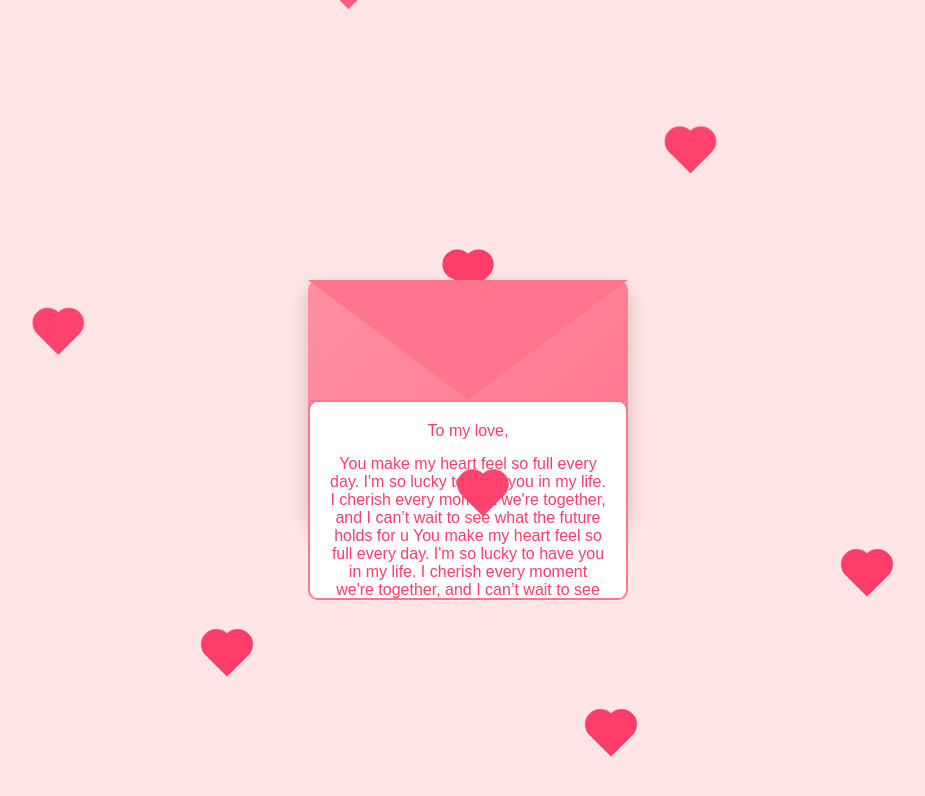
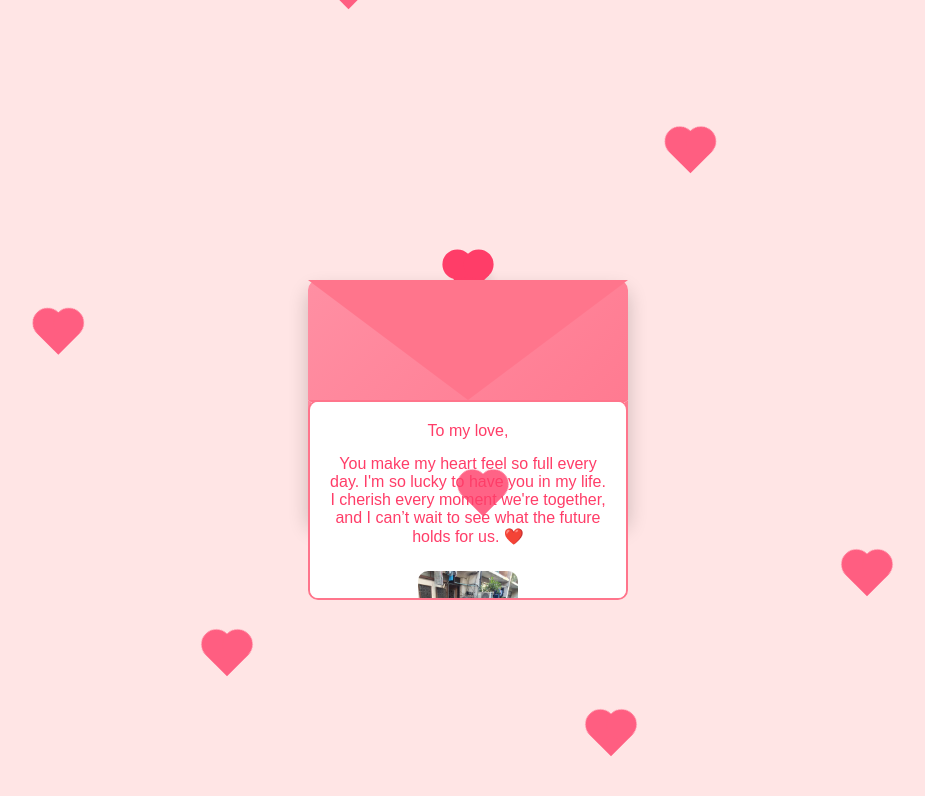
Before and after one commit to yUNO23132/For-my-babu, a plain HTML site: page index.html in a window 1280 px wide. Both pictures are taken after a click on the element 640 px from the left and 400 px from the top of the page. Shown: the whole page, without its empty margins (172-1097 px from the left). Drawn offline with Linux system fonts and the light colour scheme; files whose address does not match are found by name.

Commit message:
Update index.html

```diff
--- a/index.html
+++ b/index.html
@@ -189,20 +189,11 @@
     <div class="letter auto-expand">
       <p>To my love,</p>
       <p>
-
         You make my heart feel so full every day. I'm so lucky to have you in my life.
-        I cherish every moment we're together, and I can’t wait to see what the future holds for u
-        You make my heart feel so full every day. I'm so lucky to have you in my life.
-        I cherish every moment we're together, and I can’t wait to see what the future holds for u
-        You make my heart feel so full every day. I'm so lucky to have you in my life.
-        I cherish every moment we're together, and I can’t wait to see what the future holds for u
-        You make my heart feel so full every day. I'm so lucky to have you in my life.
-        I cherish every moment we're together, and I can’t wait to see what the future holds for u
-        You make my heart feel so full every day. I'm so lucky to have you in my life.
-        I cherish every moment we're together, and I can’t wait to see what the future holds for uYou make my heart feel so full every day. I'm so lucky to have you in my life.
         I cherish every moment we're together, and I can’t wait to see what the future holds for us. ❤️
       </p>
-      <img src="c:\Users\Admin\Downloads\att.94KDlkjljd26eLowuDk4dSEBTcUOJRus31X0thj7cpY.jpg" alt="Picture of us">
+      <!-- Update the image source to the path of your uploaded image -->
+      <img src="att.94KDlkjljd26eLowuDk4dSEBTcUOJRus31X0thj7cpY.jpg" alt="Picture of us">
     </div>
   </div>
 
@@ -215,21 +206,10 @@
   <div class="floating-heart" style="top: 70%; left: 80%; animation-delay: 10s;"></div>
   <div class="floating-heart" style="top: 80%; left: 30%; animation-delay: 12s;"></div>
   <div class="floating-heart" style="top: 90%; left: 60%; animation-delay: 14s;"></div>
-  <div class="floating-heart" style="top: 70%; left: 80%; animation-delay: 10s;"></div>
-  <div class="floating-heart" style="top: 80%; left: 30%; animation-delay: 12s;"></div>
-  <div class="floating-heart" style="top: 90%; left: 60%; animation-delay: 14s;"></div>
-  <div class="floating-heart" style="top: 30%; left: 70%; animation-delay: 4s;"></div>
-  <div class="floating-heart" style="top: 50%; left: 20%; animation-delay: 6s;"></div>
-  <div class="floating-heart" style="top: 60%; left: 50%; animation-delay: 8s;"></div>
-  <div class="floating-heart" style="top: 70%; left: 80%; animation-delay: 10s;"></div>
-  <div class="floating-heart" style="top: 80%; left: 30%; animation-delay: 12s;"></div>
-  <div class="floating-heart" style="top: 90%; left: 60%; animation-delay: 14s;"></div>
-  <div class="floating-heart" style="top: 70%; left: 80%; animation-delay: 10s;"></div>
-  <div class="floating-heart" style="top: 80%; left: 30%; animation-delay: 12s;"></div>
-  <div class="floating-heart" style="top: 90%; left: 60%; animation-delay: 14s;"></div>
 
   <!-- Audio Element -->
-  <audio id="loveAudio" src="C:\Users\Admin\Downloads\ep.4 IF ITS NOT YOU.mp3"></audio>
+  <!-- Update the audio source to the path of your uploaded audio -->
+  <audio id="loveAudio" src="ep.4 IF ITS NOT YOU.mp3"></audio>
 
   <script>
     function openEnvelope() {
```
